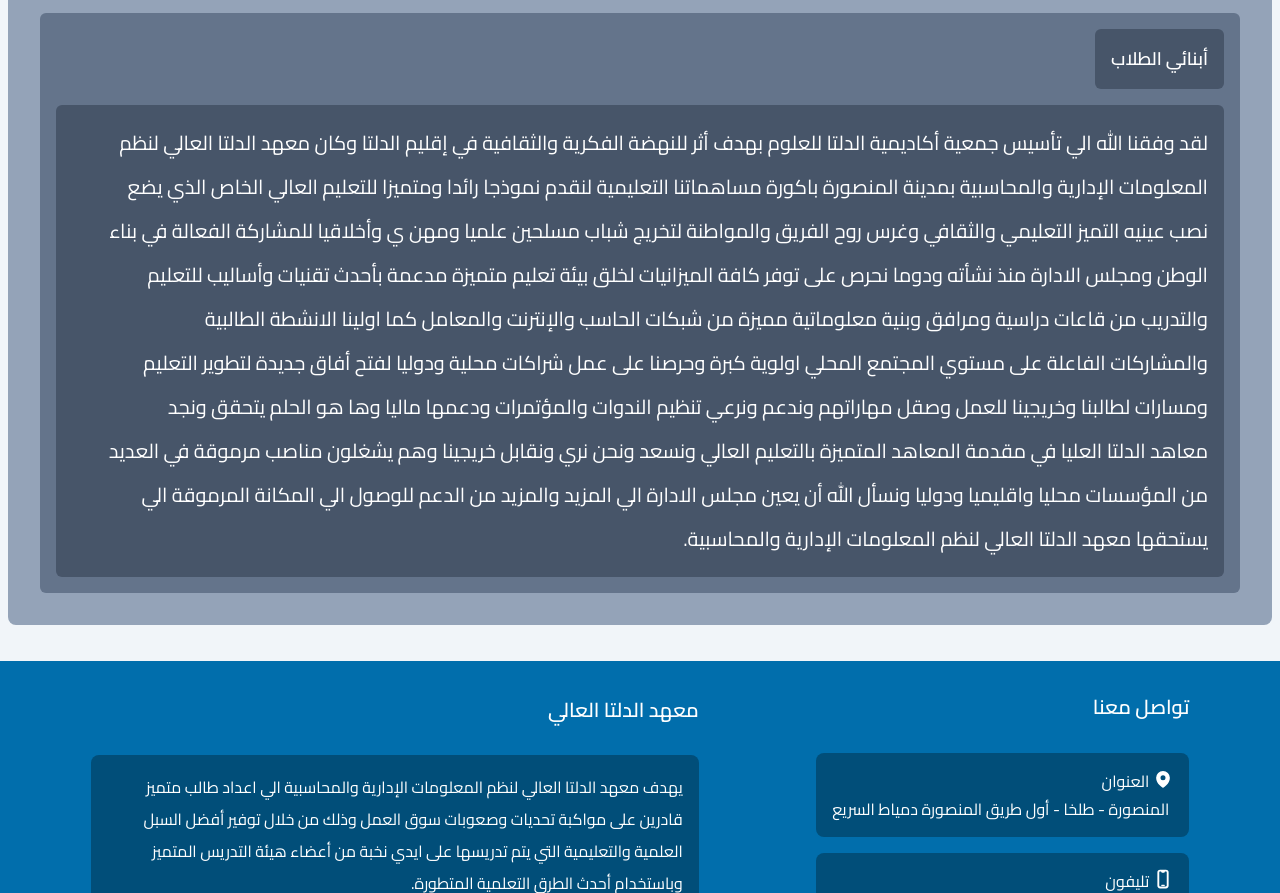
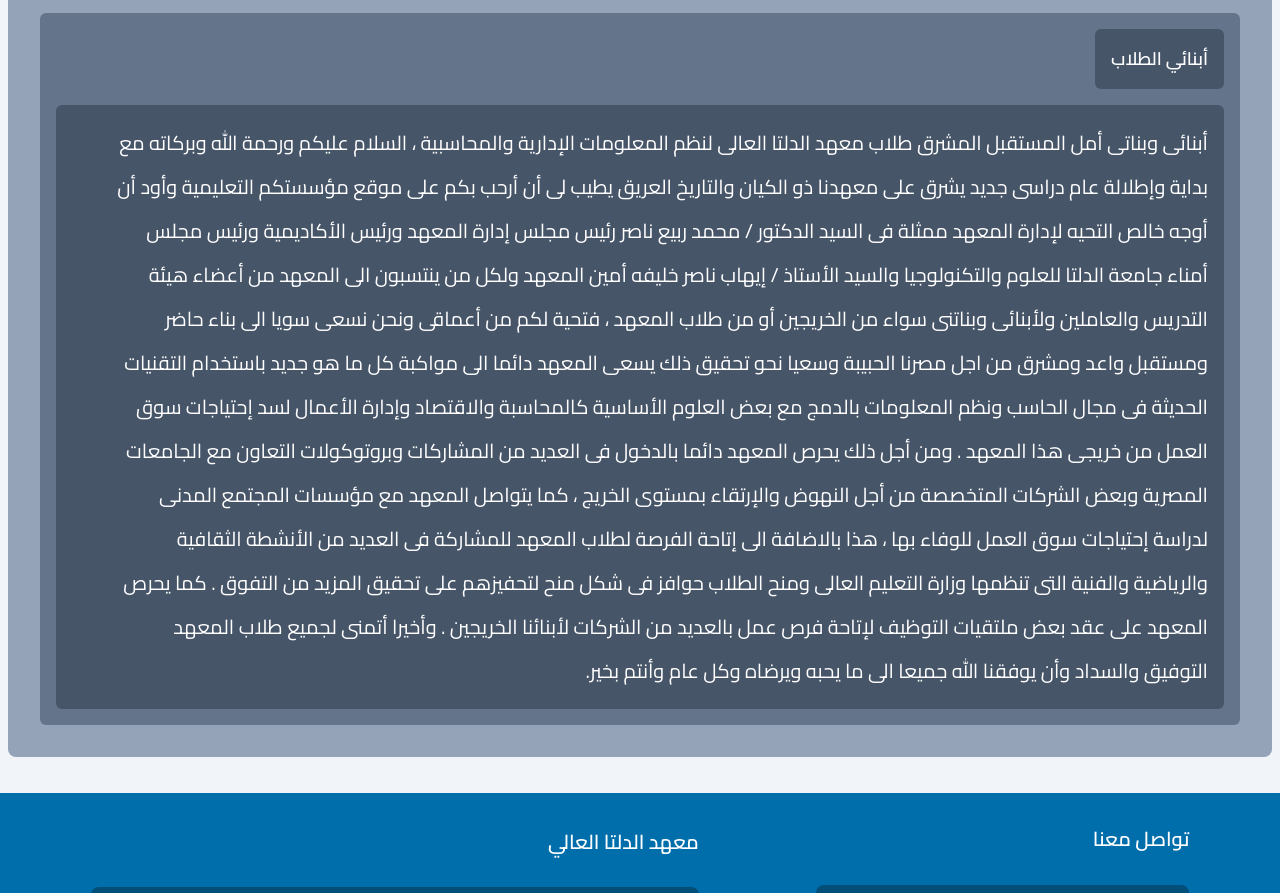
Before and after one commit to ahmedsalama288/graduation-project-with-backend, a Next.js app: page /about-us/institute-management/institute-dean in a window 1280 px wide. Shown: the part 540-1433 px from the top of the page. Built offline with nearby package versions, Linux system fonts and the light colour scheme.

Commit message:
update the content of this pages

```diff
--- a/src/app/(main-navbar-links)/about-us/institute-management/chairman-of-board-of-directors/page.tsx
+++ b/src/app/(main-navbar-links)/about-us/institute-management/chairman-of-board-of-directors/page.tsx
@@ -20,26 +20,25 @@ export default function Page() {
             <ContentHeader text="أبنائي الطلاب" />
             <ContentContainer>
               <p>
-                لقد وفقنا الله الي تأسيس جمعية أكاديمية الدلتا للعلوم بهدف أثر
-                للنهضة الفكرية والثقافية في إقليم الدلتا وكان معهد الدلتا العالي
-                لنظم المعلومات الإدارية والمحاسبية بمدينة المنصورة باكورة
-                مساهماتنا التعليمية لنقدم نموذجا رائدا ومتميزا للتعليم العالي
-                الخاص الذي يضع نصب عينيه التميز التعليمي والثقافي وغرس روح
-                الفريق والمواطنة لتخريج شباب مسلحين علميا ومهن ي وأخلاقيا
-                للمشاركة الفعالة في بناء الوطن ومجلس الادارة منذ نشأته ودوما
-                نحرص على توفر كافة الميزانيات لخلق بيئة تعليم متميزة مدعمة بأحدث
-                تقنيات وأساليب للتعليم والتدريب من قاعات دراسية ومرافق وبنية
-                معلوماتية مميزة من شبكات الحاسب والإنترنت والمعامل كما اولينا
-                الانشطة الطالبية والمشاركات الفاعلة على مستوي المجتمع المحلي
-                اولوية كبرة وحرصنا على عمل شراكات محلية ودوليا لفتح أفاق جديدة
-                لتطوير التعليم ومسارات لطالبنا وخريجينا للعمل وصقل مهاراتهم
-                وندعم ونرعي تنظيم الندوات والمؤتمرات ودعمها ماليا وها هو الحلم
-                يتحقق ونجد معاهد الدلتا العليا في مقدمة المعاهد المتميزة
-                بالتعليم العالي ونسعد ونحن نري ونقابل خريجينا وهم يشغلون مناصب
-                مرموقة في العديد من المؤسسات محليا واقليميا ودوليا ونسأل الله أن
-                يعين مجلس الادارة الي المزيد والمزيد من الدعم للوصول الي المكانة
-                المرموقة الي يستحقها معهد الدلتا العالي لنظم المعلومات الإدارية
-                والمحاسبية.
+                التميز و الريادة فى مجال تكنولوجيا المعلومات هى كلمات و ضعناها
+                نصب اعيننا و نحن نناقش رؤية و رسالة معهد الدلتا العالى لنظم
+                المعلومات الادارية والمحاسبية لنقدم نموذجا متميزاً و رائد
+                للتعليم بمنظوره الحديث و لقد كانت قناعتنا بان خريج معهدنا و
+                مؤسساتنا التعليمية يجب ان تتاح له كافة الفرص للتزود بالمعارف
+                الحديثة و صقل مهاراته فى مجالات الحاسب و تكنولوجيا المعلومات مما
+                يجعل من اهتمامنا بتقديم كل الدعم لانجاح مشاريع التخرج ايمانا
+                بابنائنا بانها بوتقة يتم فيها ثقل و تكامل المهارات فى عدد من
+                علوم الحاسب الالى و نظم الاعمال من خلال تطبيقات عملية فى عدد من
+                المشاركات و المؤسسات الحكومية و المدنية لاعداد الخريج لسوق العمل
+                و لقد هيات ادارة المعهد كل البرمجيات و المعامل و الاساليب التى
+                تفتح افاقا جديدة تحقق طموحات ابناؤها الخريجين و ادعو طلابنا ان
+                يستثمروا هذة الامكانيات المتاحة ليتم اعدادهم لسوق العمل اعدادا
+                متميزا و اننى ادعو لكم بكل توفيق و انقل اليكم تمنياتى و تمنيات
+                اسرة الدلتا من معاهد و كليات و اعضاء مجلس الادارة و هيئة التدريس
+                و العاملين و طلاب ان يكلل الله جهودكم بكل نجاح و ان يحقق الله
+                على ايديكم لوطننا ما ننشده من رخاء و ازدهار ينطلقان به الى افاق
+                جديدة من النهضة و التقدم تحت قيادة السيد الرئيس عبد الفتاح
+                السيسى وكل عام وأنتم بخير.
               </p>
             </ContentContainer>
           </ContentWrapper>
--- a/src/app/(main-navbar-links)/about-us/institute-management/institute-dean/page.tsx
+++ b/src/app/(main-navbar-links)/about-us/institute-management/institute-dean/page.tsx
@@ -19,26 +19,31 @@ export default function Page() {
             <ContentHeader text="أبنائي الطلاب" />
             <ContentContainer>
               <p>
-                لقد وفقنا الله الي تأسيس جمعية أكاديمية الدلتا للعلوم بهدف أثر
-                للنهضة الفكرية والثقافية في إقليم الدلتا وكان معهد الدلتا العالي
-                لنظم المعلومات الإدارية والمحاسبية بمدينة المنصورة باكورة
-                مساهماتنا التعليمية لنقدم نموذجا رائدا ومتميزا للتعليم العالي
-                الخاص الذي يضع نصب عينيه التميز التعليمي والثقافي وغرس روح
-                الفريق والمواطنة لتخريج شباب مسلحين علميا ومهن ي وأخلاقيا
-                للمشاركة الفعالة في بناء الوطن ومجلس الادارة منذ نشأته ودوما
-                نحرص على توفر كافة الميزانيات لخلق بيئة تعليم متميزة مدعمة بأحدث
-                تقنيات وأساليب للتعليم والتدريب من قاعات دراسية ومرافق وبنية
-                معلوماتية مميزة من شبكات الحاسب والإنترنت والمعامل كما اولينا
-                الانشطة الطالبية والمشاركات الفاعلة على مستوي المجتمع المحلي
-                اولوية كبرة وحرصنا على عمل شراكات محلية ودوليا لفتح أفاق جديدة
-                لتطوير التعليم ومسارات لطالبنا وخريجينا للعمل وصقل مهاراتهم
-                وندعم ونرعي تنظيم الندوات والمؤتمرات ودعمها ماليا وها هو الحلم
-                يتحقق ونجد معاهد الدلتا العليا في مقدمة المعاهد المتميزة
-                بالتعليم العالي ونسعد ونحن نري ونقابل خريجينا وهم يشغلون مناصب
-                مرموقة في العديد من المؤسسات محليا واقليميا ودوليا ونسأل الله أن
-                يعين مجلس الادارة الي المزيد والمزيد من الدعم للوصول الي المكانة
-                المرموقة الي يستحقها معهد الدلتا العالي لنظم المعلومات الإدارية
-                والمحاسبية.
+                أبنائى وبناتى أمل المستقبل المشرق طلاب معهد الدلتا العالى لنظم
+                المعلومات الإدارية والمحاسبية ، السلام عليكم ورحمة الله وبركاته
+                مع بداية وإطلالة عام دراسى جديد يشرق على معهدنا ذو الكيان
+                والتاريخ العريق يطيب لى أن أرحب بكم على موقع مؤسستكم التعليمية
+                وأود أن أوجه خالص التحيه لإدارة المعهد ممثلة فى السيد الدكتور /
+                محمد ربيع ناصر رئيس مجلس إدارة المعهد ورئيس الأكاديمية ورئيس
+                مجلس أمناء جامعة الدلتا للعلوم والتكنولوجيا والسيد الأستاذ /
+                إيهاب ناصر خليفه أمين المعهد ولكل من ينتسبون الى المعهد من أعضاء
+                هيئة التدريس والعاملين ولأبنائى وبناتنى سواء من الخريجين أو من
+                طلاب المعهد ، فتحية لكم من أعماقى ونحن نسعى سويا الى بناء حاضر
+                ومستقبل واعد ومشرق من اجل مصرنا الحبيبة وسعيا نحو تحقيق ذلك يسعى
+                المعهد دائما الى مواكبة كل ما هو جديد باستخدام التقنيات الحديثة
+                فى مجال الحاسب ونظم المعلومات بالدمج مع بعض العلوم الأساسية
+                كالمحاسبة والاقتصاد وإدارة الأعمال لسد إحتياجات سوق العمل من
+                خريجى هذا المعهد . ومن أجل ذلك يحرص المعهد دائما بالدخول فى
+                العديد من المشاركات وبروتوكولات التعاون مع الجامعات المصرية وبعض
+                الشركات المتخصصة من أجل النهوض والإرتقاء بمستوى الخريج ، كما
+                يتواصل المعهد مع مؤسسات المجتمع المدنى لدراسة إحتياجات سوق العمل
+                للوفاء بها ، هذا بالاضافة الى إتاحة الفرصة لطلاب المعهد للمشاركة
+                فى العديد من الأنشطة الثقافية والرياضية والفنية التى تنظمها
+                وزارة التعليم العالى ومنح الطلاب حوافز فى شكل منح لتحفيزهم على
+                تحقيق المزيد من التفوق . كما يحرص المعهد على عقد بعض ملتقيات
+                التوظيف لإتاحة فرص عمل بالعديد من الشركات لأبنائنا الخريجين .
+                وأخيرا أتمنى لجميع طلاب المعهد التوفيق والسداد وأن يوفقنا الله
+                جميعا الى ما يحبه ويرضاه وكل عام وأنتم بخير.
               </p>
             </ContentContainer>
           </ContentWrapper>
```
